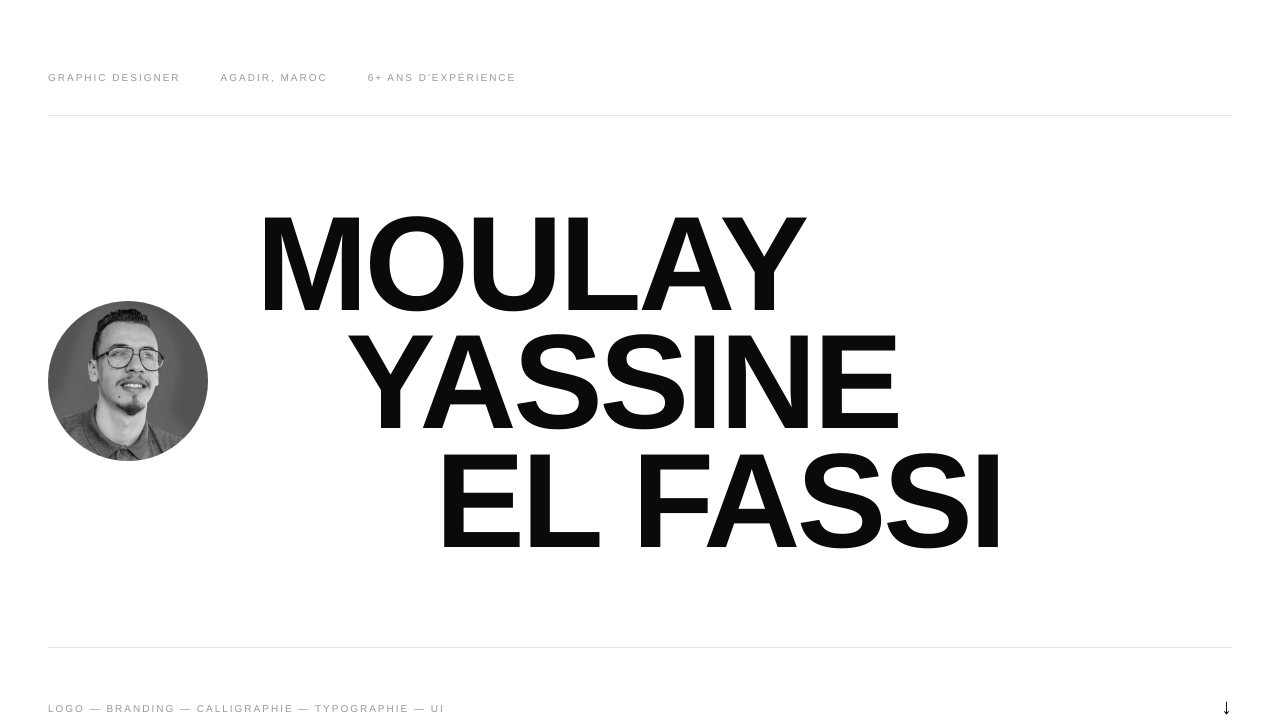
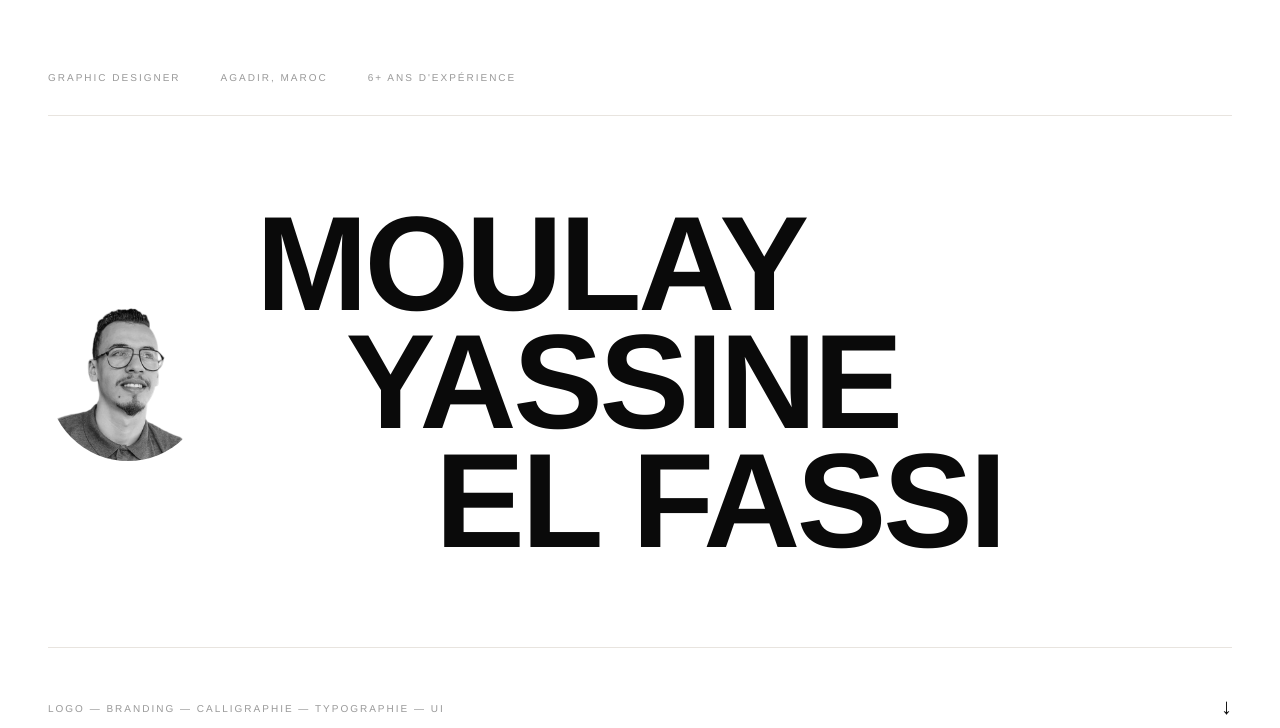
Before and after one commit to MlyYassineElfassi/portfolio, a plain HTML site: page index.html in a window 1280 px wide. Shown: the part 72-800 px from the top of the page. Drawn offline with Linux system fonts and the light colour scheme; animation ran at ten frames a second.

Commit message:
Replace photo with background-removed B&W PNG (Swiss style)
Co-Authored-By: Claude Sonnet 4.6 <noreply@anthropic.com>

```diff
--- a/index.html
+++ b/index.html
@@ -32,7 +32,7 @@
             <span>6+ ans d'expérience</span>
         </div>
         <div class="hero-content">
-            <img src="images/yassine.jpg" alt="Yassine El Fassi" class="hero-photo">
+            <img src="images/yassine.png" alt="Yassine El Fassi" class="hero-photo">
             <h1 class="hero-title">
                 <span>MOULAY</span>
                 <span>YASSINE</span>
@@ -239,7 +239,7 @@
             <h2>ABOUT</h2>
         </div>
         <div class="about-photo">
-            <img src="images/yassine.jpg" alt="Yassine El Fassi" class="profile-photo">
+            <img src="images/yassine.png" alt="Yassine El Fassi" class="profile-photo">
         </div>
         <div class="about-grid">
             <div class="about-bio">
```
Also changed, not shown: images/yassine.png (added).
